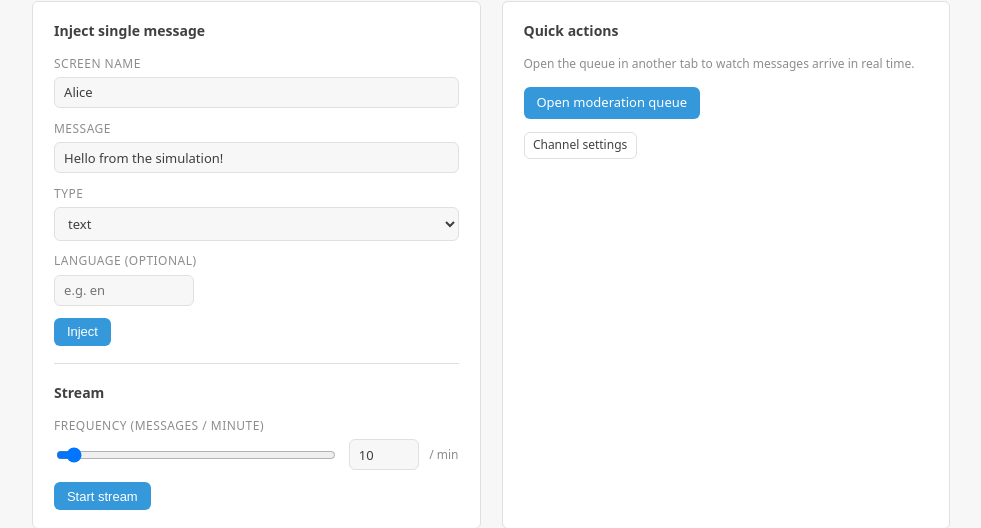
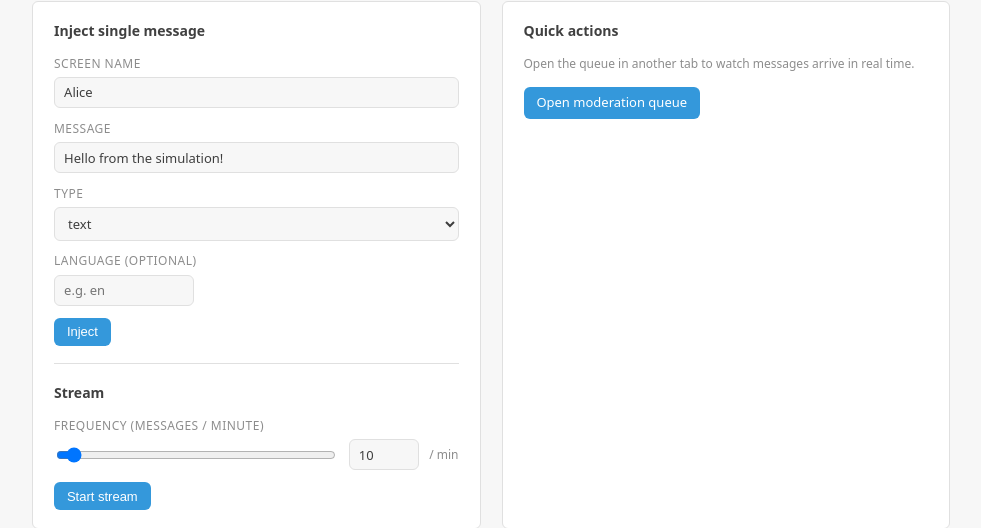
Before and after one commit to ArnavBallinCode/chatstream-moderate, a Flask app: template templates/admin/simulation.html in a window 1280 px wide. Shown: the part 127-655 px from the top of the page, without its empty margins (149-1130 px from the left). Run offline with Flask 3, Linux system fonts and the light colour scheme; the template is opened without the code that fills it: values that come from a table or form of the project are taken from there, others are empty; tables that the repository leaves empty hold one stand-in row (values such as "Sample post"); some libraries are stand-ins or nearby versions.

Commit message:
Remove redundant settings button from simulation tab
Co-Authored-By: Claude Sonnet 4.6 <noreply@anthropic.com>

```diff
--- a/templates/admin/simulation.html
+++ b/templates/admin/simulation.html
@@ -69,8 +69,6 @@
       <h2>Quick actions</h2>
       <p class="text-muted small" style="margin-bottom:1rem">Open the queue in another tab to watch messages arrive in real time.</p>
       <a href="{{ url_for('queue.queue_page', channel_id=channel.id) }}" class="btn btn-primary" style="margin-bottom:.5rem;display:inline-block">Open moderation queue</a>
-      <br>
-      <a href="{{ url_for('admin.channel_edit', channel_id=channel.id) }}" class="btn btn-ghost btn-sm" style="margin-top:.4rem;display:inline-block">Channel settings</a>
     </div>
   </div>
 {% endif %}
```
